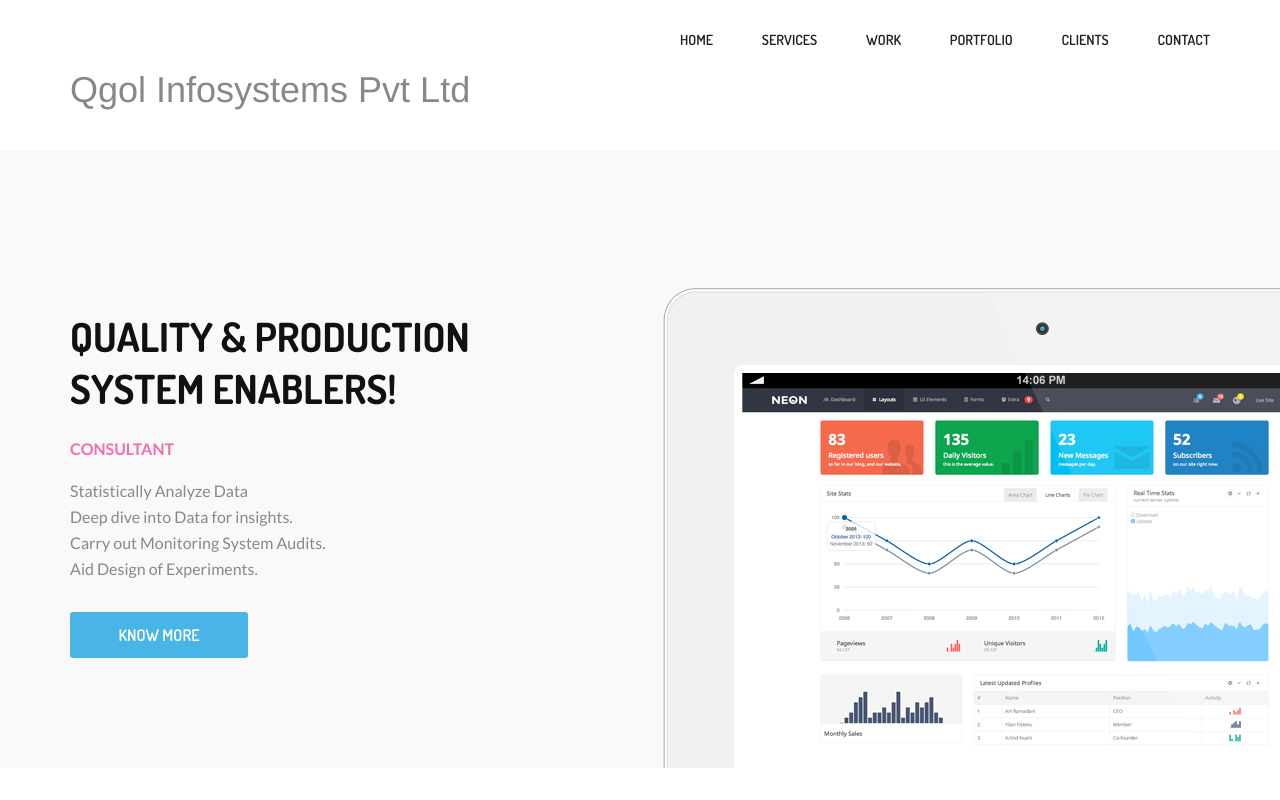
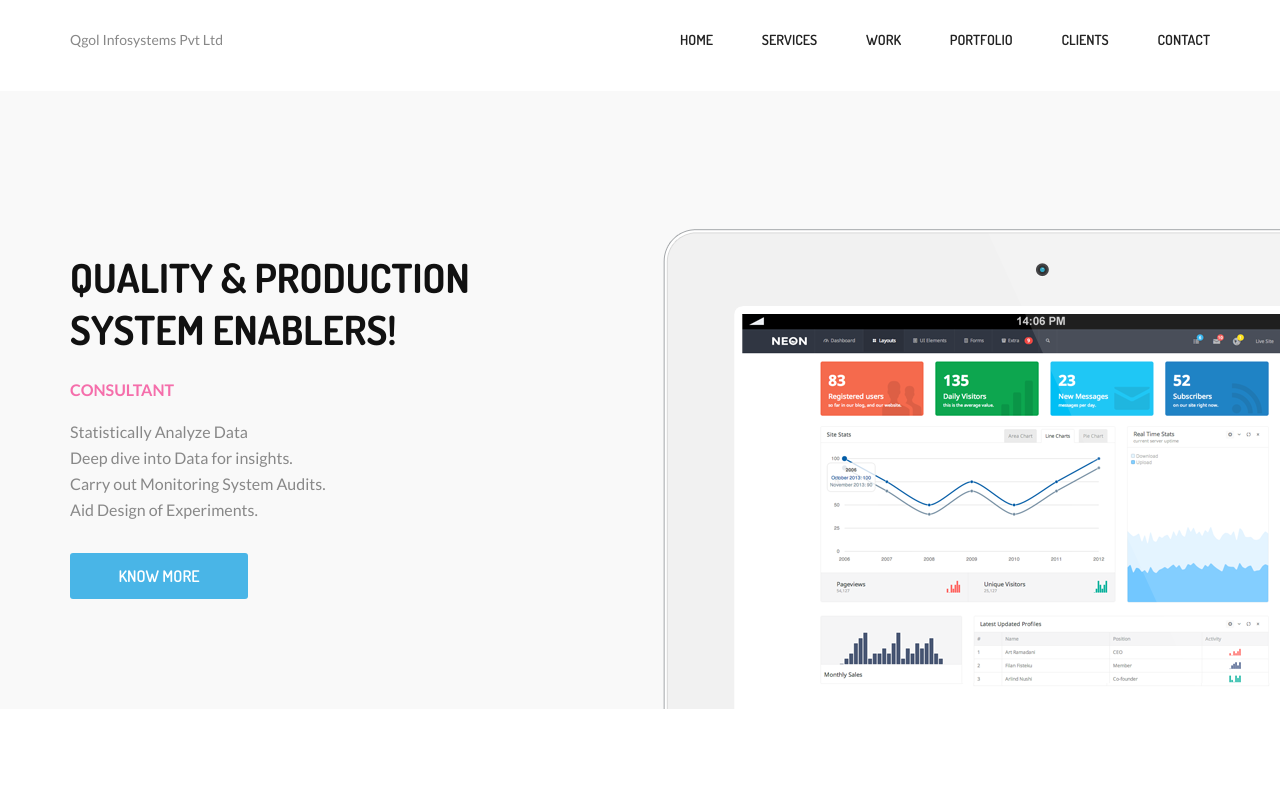
Before and after one commit to psathish/-psathish.github.io, a plain HTML site: page index.html in a window 1280 px wide. Shown: the top 800 px of the page. Drawn offline with Linux system fonts and the light colour scheme.

Commit message:
Update index.html

```diff
--- a/index.html
+++ b/index.html
@@ -61,7 +61,7 @@
 	<header id="header_outer">
 		<div class="container">
 			<div class="header_section">
-				<div class="logo"><a href="javascript:void(0)"><img src="" alt=""></a> <h1 align = "Center">Qgol Infosystems Pvt Ltd</h1></div>
+				<div class="logo"><a href="javascript:void(0)"><img src="" alt=""></a>Qgol Infosystems Pvt Ltd</div>
 				<nav class="nav" id="nav">
 					<ul class="toggle">
 						<li><a href="#top_content">Home</a></li>
```
